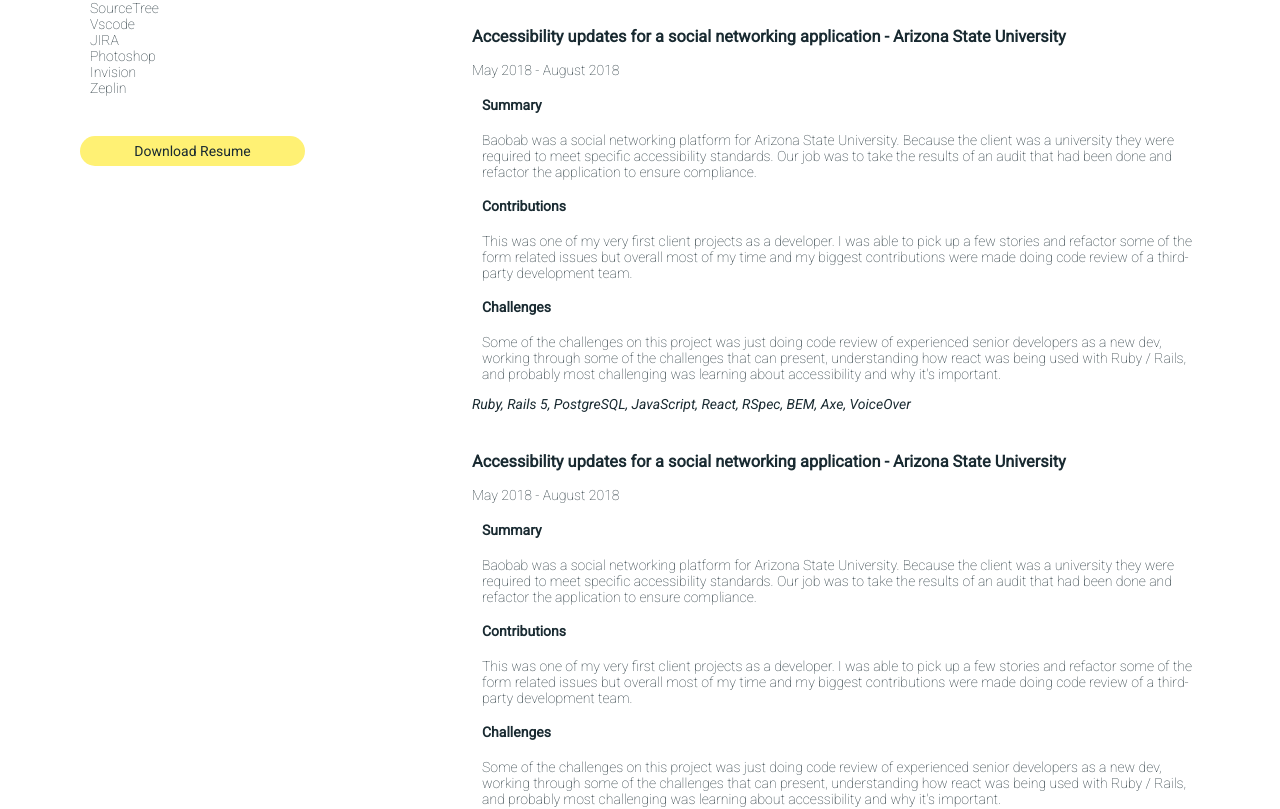
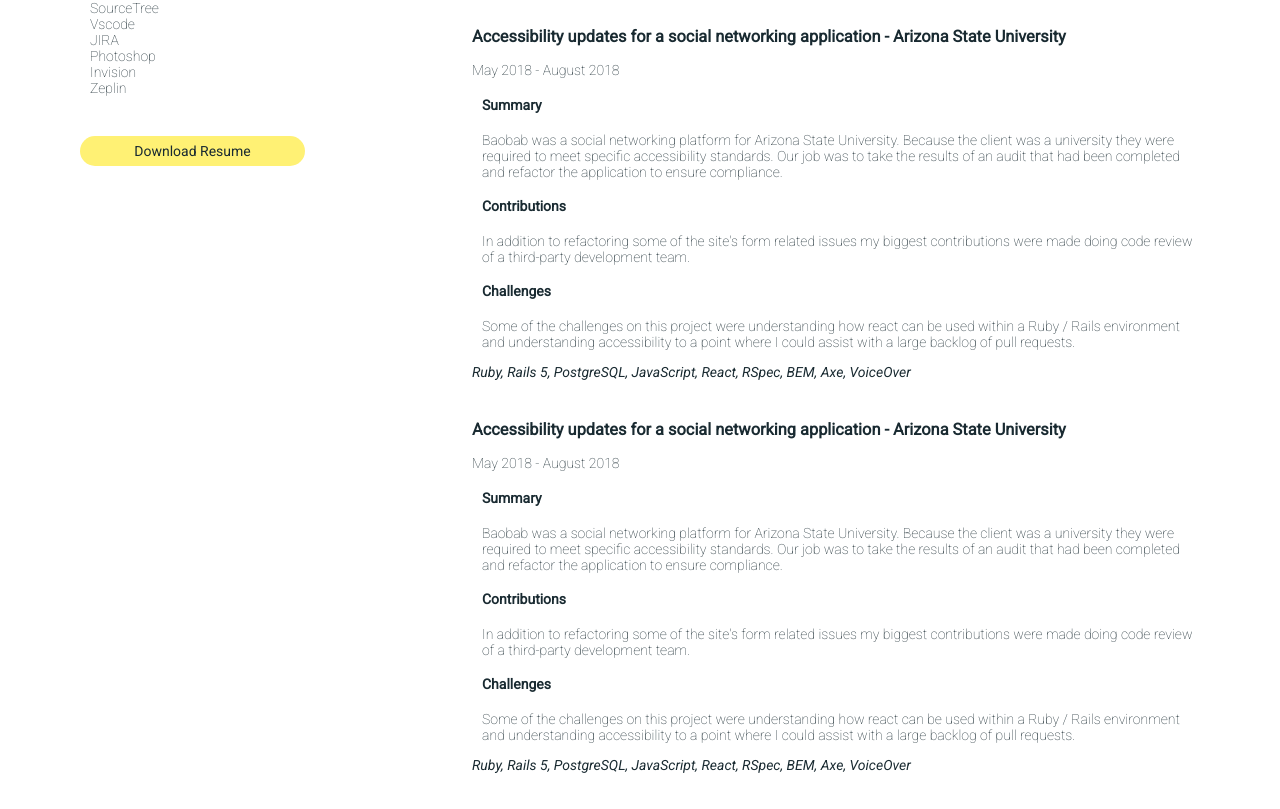
Before and after one commit to rmcook/portfolio, a React (Vite) app: page / in a window 1280 px wide. Shown: the part 1904-2713 px from the top of the page. Built offline with nearby package versions, Linux system fonts and the light colour scheme.

Commit message:
Update asu-accessibility.js

```diff
--- a/src/components/projects/asu-acessibility.js
+++ b/src/components/projects/asu-acessibility.js
@@ -9,16 +9,14 @@
       duration={'May 2018 - August 2018'}
       summary={`Baobab was a social networking platform for Arizona State University. Because the client
         was a university they were required to meet specific accessibility standards. Our job was to take
-        the results of an audit that had been done and refactor the application to ensure compliance.
+        the results of an audit that had been completed and refactor the application to ensure compliance.
       `}
-      contributions={`This was one of my very first client projects as a developer. I was able to pick up
-        a few stories and refactor some of the form related issues but overall most of my time and my biggest
+      contributions={`In addition to refactoring some of the site's form related issues my biggest
         contributions were made doing code review of a third-party development team.
       `}
-      challenges={`Some of the challenges on this project was just doing code review of experienced senior
-        developers as a new dev, working through some of the challenges that can present, understanding
-        how react was being used with Ruby / Rails, and probably most challenging was learning about
-        accessibility and why it's important.
+      challenges={`Some of the challenges on this project were understanding how react can be used within a
+        Ruby / Rails environment and understanding accessibility to a point where I could assist with a large
+        backlog of pull requests.
       `}
       tools={'Ruby, Rails 5, PostgreSQL, JavaScript, React, RSpec, BEM, Axe, VoiceOver'}
     />
```
